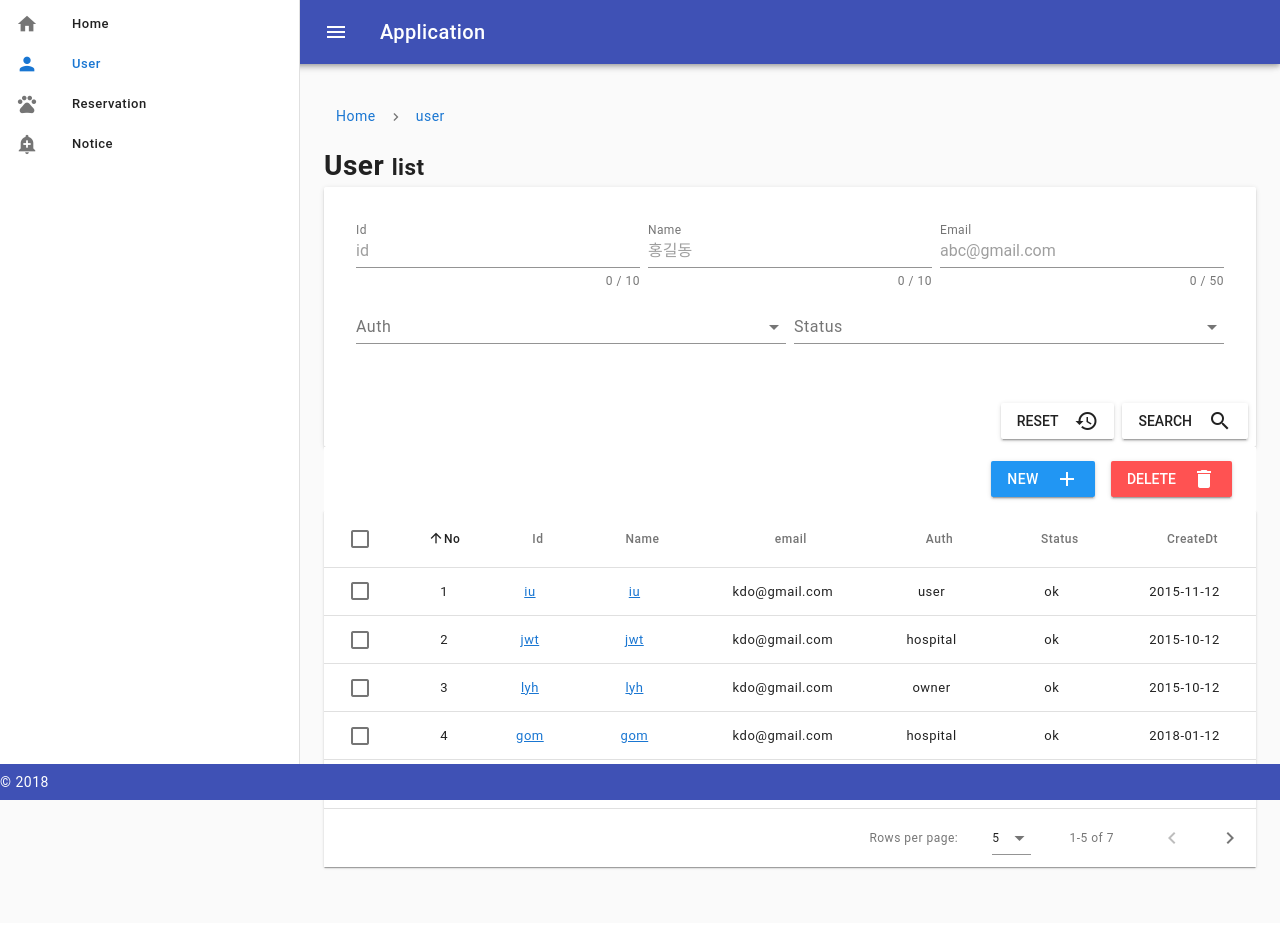
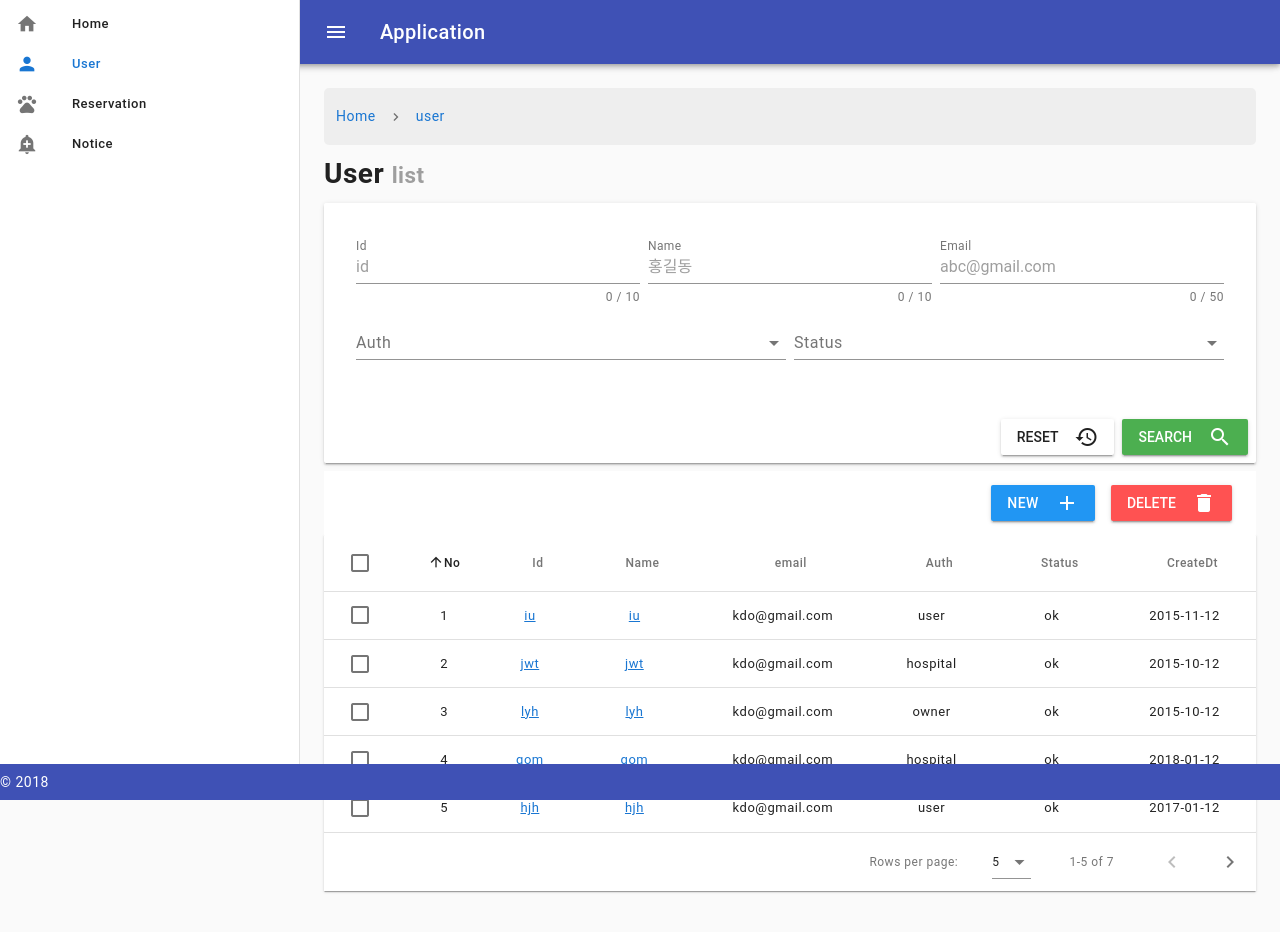
Before and after one commit to 21gramcompany/admin-web, a Nuxt app: page /users in a window 1280 px wide. Shown: the top 932 px of the page. Built offline with nearby package versions, Linux system fonts and the light colour scheme.

Commit message:
# users ## list * 초기 검색 영역

```diff
--- a/assets/css/main.css
+++ b/assets/css/main.css
@@ -6,3 +6,18 @@ html, body {
     height: 100vh;
     margin: 0;
 }
+
+/**
+ * breadcrumbs background
+ */
+ul.bc-grey {
+    background-color: #EEEEEE;
+    border-radius: 5px;
+}
+
+/**
+ * data-table 최소 컬럼
+ */
+td.short-column {
+    width: 80px;
+}
--- a/pages/users/_id.vue
+++ b/pages/users/_id.vue
@@ -1,6 +1,6 @@
 <template>
     <div>
-        <v-breadcrumbs>
+        <v-breadcrumbs class="bc-grey mb-2">
             <v-icon slot="divider">chevron_right</v-icon>
             <v-breadcrumbs-item
                     v-for="breadcrumb in breadcrumbs"
@@ -11,7 +11,7 @@
                 {{ breadcrumb.text }}
             </v-breadcrumbs-item>
         </v-breadcrumbs>
-        <h1>User <small>new</small></h1>
+        <h1 class="mb-2">User <small class="grey--text">new</small></h1>
         <v-card>
             <v-card-text>
                 <v-form>
--- a/pages/users/index.vue
+++ b/pages/users/index.vue
@@ -1,6 +1,6 @@
 <template>
     <div>
-        <v-breadcrumbs>
+        <v-breadcrumbs class="bc-grey mb-2">
             <v-icon slot="divider">chevron_right</v-icon>
             <v-breadcrumbs-item
                     v-for="breadcrumb in breadcrumbs"
@@ -11,8 +11,8 @@
                 {{ breadcrumb.text }}
             </v-breadcrumbs-item>
         </v-breadcrumbs>
-        <h1>User <small>list</small></h1>
-        <v-card>
+        <h1 class="mb-2">User <small class="grey--text">list</small></h1>
+        <v-card class="mb-2">
             <v-card-text>
                 <v-form>
                     <v-container grid-list-md text-xs-center>
@@ -66,7 +66,7 @@
                 <v-btn color="white">
                     Reset<v-icon right>restore</v-icon>
                 </v-btn>
-                <v-btn color="white">
+                <v-btn color="success">
                     Search<v-icon right>search</v-icon>
                 </v-btn>
             </v-card-actions>
@@ -223,10 +223,3 @@
       },
     };
 </script>
-
-<style>
-.short-column {
-    width: 80px;
-}
-
-</style>
```
